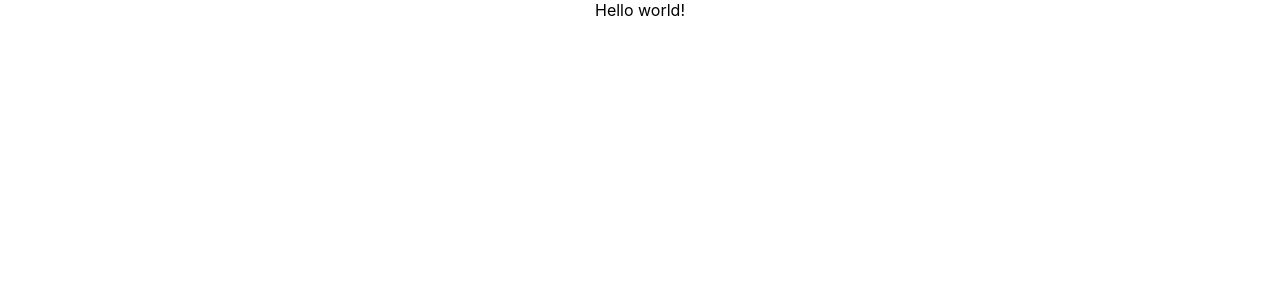
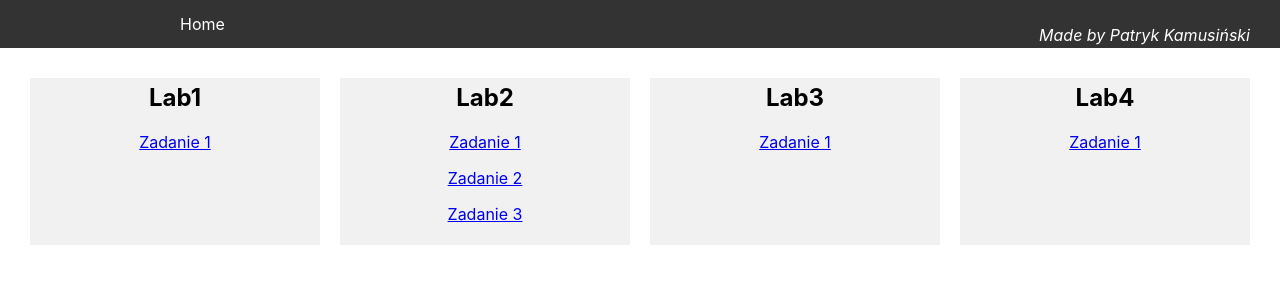
Before and after one commit to Jump3rr/metody-numeryczne-ts, a React (Create React App) app: page / in a window 1280 px wide. Shown: the top 300 px of the page. Built offline with nearby package versions, Linux system fonts and the light colour scheme; the HTML template or start-up script is replaced by a standard one.

Commit message:
homepage and navbar

```diff
--- a/public/index.html
+++ b/public/index.html
@@ -24,7 +24,7 @@
       work correctly both with client-side routing and a non-root public URL.
       Learn how to configure a non-root public URL by running `npm run build`.
     -->
-    <title>React App</title>
+    <title>Metody numeryczne</title>
   </head>
   <body>
     <noscript>You need to enable JavaScript to run this app.</noscript>
--- a/src/App.tsx
+++ b/src/App.tsx
@@ -1,48 +1,30 @@
 import React from 'react';
 import './App.css';
-import { createBrowserRouter, RouterProvider } from 'react-router-dom';
+import { Route, BrowserRouter as Router, Routes } from 'react-router-dom';
 import { Interpolation } from './components/Interpolation';
 import Approximation1 from './components/Approximation1';
 import Euler from './components/Euler';
 import Approximation2 from './components/Approximation2';
 import Approximation3 from './components/Approximation3';
 import RungeKutta from './components/RungeKutta';
+import NavigationBar from './components/NavBar/NavBar';
+import HomePage from './components/Home/Home';
 
 function App() {
-  const router = createBrowserRouter([
-    {
-      path: '/',
-      element: <div>Hello world!</div>,
-    },
-    {
-      path: '/interpolation',
-      element: <Interpolation />,
-    },
-    {
-      path: '/approximation1',
-      element: <Approximation1 />,
-    },
-    {
-      path: '/approximation2',
-      element: <Approximation2 />,
-    },
-    {
-      path: '/approximation3',
-      element: <Approximation3 />,
-    },
-    {
-      path: '/euler',
-      element: <Euler />,
-    },
-    {
-      path: '/rungekutta',
-      element: <RungeKutta />,
-    },
-  ]);
-
   return (
     <div className='App'>
-      <RouterProvider router={router} />
+      <Router>
+        <NavigationBar />
+        <Routes>
+          <Route path='/' element={<HomePage />} />
+          <Route path='/interpolation' element={<Interpolation />} />
+          <Route path='/approximation1' element={<Approximation1 />} />
+          <Route path='/approximation2' element={<Approximation2 />} />
+          <Route path='/approximation3' element={<Approximation3 />} />
+          <Route path='/euler' element={<Euler />} />
+          <Route path='/rungekutta' element={<RungeKutta />} />
+        </Routes>
+      </Router>
     </div>
   );
 }
--- /dev/null
+++ b/src/components/Home/Home.tsx
@@ -0,0 +1,44 @@
+import React from 'react';
+import './HomePage.css';
+import { Link } from 'react-router-dom';
+
+const HomePage = () => {
+  return (
+    <div className='home-container'>
+      <div className='home-row'>
+        <div className='home-column'>
+          <h2>Lab1</h2>
+          <p>
+            <Link to='/interpolation'>Zadanie 1</Link>
+          </p>
+        </div>
+        <div className='home-column'>
+          <h2>Lab2</h2>
+          <p>
+            <Link to='/approximation1'>Zadanie 1</Link>
+          </p>
+          <p>
+            <Link to='/approximation2'>Zadanie 2</Link>
+          </p>
+          <p>
+            <Link to='/approximation3'>Zadanie 3</Link>
+          </p>
+        </div>
+        <div className='home-column'>
+          <h2>Lab3</h2>
+          <p>
+            <Link to='/euler'>Zadanie 1</Link>
+          </p>
+        </div>
+        <div className='home-column'>
+          <h2>Lab4</h2>
+          <p>
+            <Link to='/rungekutta'>Zadanie 1</Link>
+          </p>
+        </div>
+      </div>
+    </div>
+  );
+};
+
+export default HomePage;
--- /dev/null
+++ b/src/components/Home/HomePage.css
@@ -0,0 +1,19 @@
+.home-container {
+    padding: 20px;
+}
+
+.home-row {
+    display: flex;
+}
+
+.home-column {
+    flex: 25%;
+    padding: 5px;
+    background-color: #f1f1f1;
+    margin: 10px;
+    text-align: center;
+}
+
+.home-column h2 {
+    margin-top: 0;
+}
--- /dev/null
+++ b/src/components/NavBar/NavBar.tsx
@@ -0,0 +1,18 @@
+import React from 'react';
+import './NavigationBar.css';
+import { Link } from 'react-router-dom';
+
+const NavigationBar = () => {
+  return (
+    <nav className='navbar'>
+      <ul className='navbar-list'>
+        <li className='navbar-item'>
+          <Link to='/'>Home</Link>
+        </li>
+      </ul>
+      <span>Made by Patryk Kamusiński</span>
+    </nav>
+  );
+};
+
+export default NavigationBar;
--- /dev/null
+++ b/src/components/NavBar/NavigationBar.css
@@ -0,0 +1,35 @@
+.navbar {
+    background-color: #333;
+    overflow: hidden;
+    padding-left: 10em;
+}
+
+.navbar-list {
+    list-style-type: none;
+    margin: 0;
+    padding: 0;
+}
+
+.navbar-item {
+    float: left;
+}
+
+.navbar-item a {
+    display: block;
+    color: white;
+    text-align: center;
+    padding: 14px 20px;
+    text-decoration: none;
+}
+
+.navbar-item a:hover {
+    background-color: #ddd;
+    color: black;
+}
+
+.navbar span {
+    color: #fff;
+    float: right;
+    padding: 25px 30px 0px 0px;
+    font-style: italic;
+}
```
